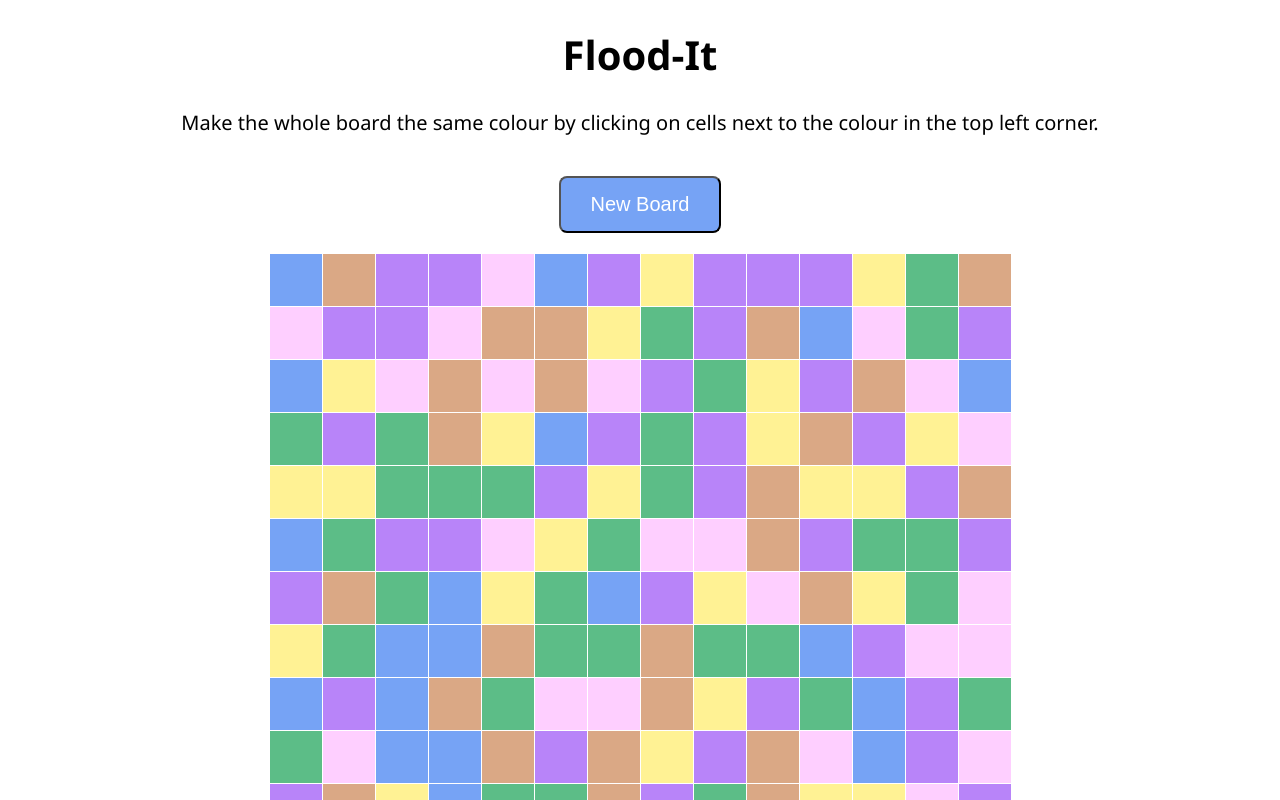
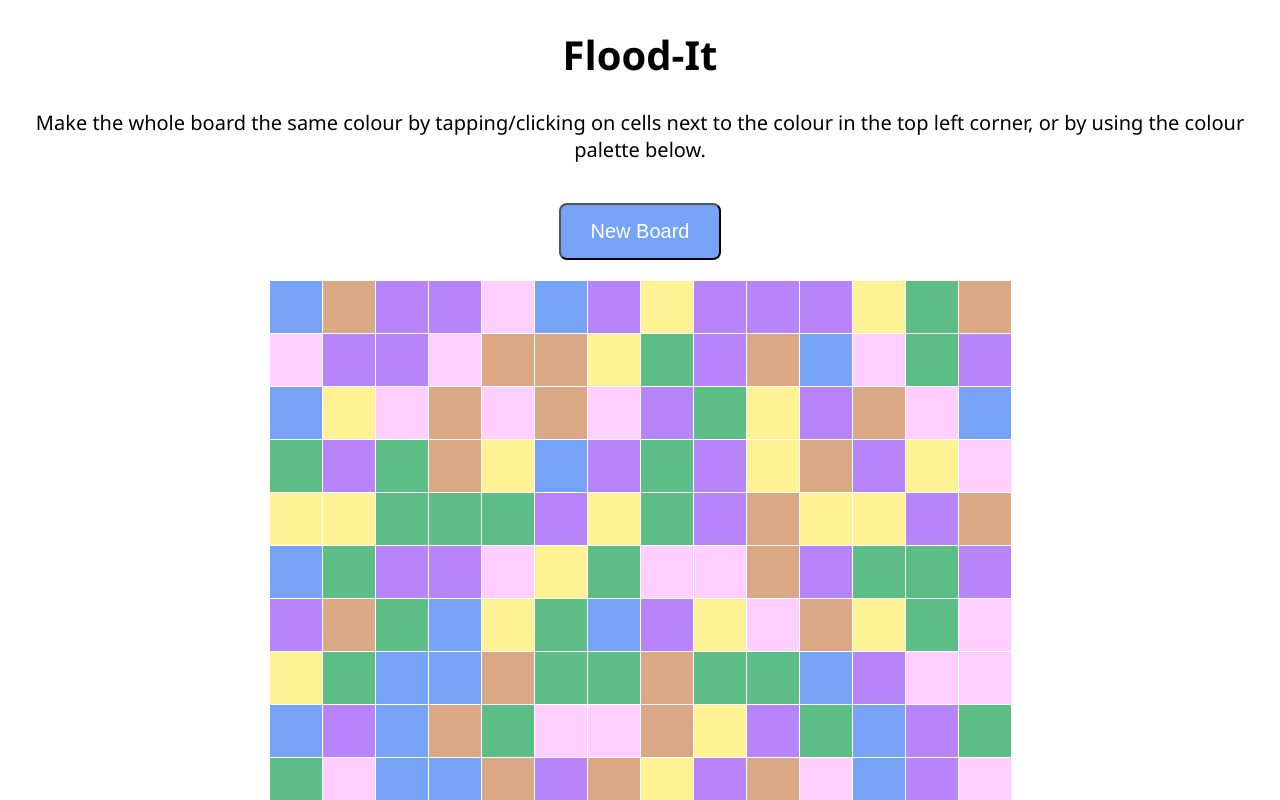
Before and after one commit to Velitheda/react-flood-it, a React (Create React App) app: page / in a window 1280 px wide. Shown: the top 800 px of the page. Built offline with nearby package versions, Linux system fonts and the light colour scheme.

Commit message:
Updated instructions

```diff
--- a/src/components/Board.tsx
+++ b/src/components/Board.tsx
@@ -27,7 +27,7 @@ class Board extends React.Component<IBoardProps, IBoardState> {
       <div className="board">
         <div className="instructions">
           <h1>Flood-It</h1>
-          <p>Make the whole board the same colour by clicking on cells next to the colour in the top left corner.</p>
+          <p>Make the whole board the same colour by tapping/clicking on cells next to the colour in the top left corner, or by using the colour palette below.</p>
         </div>
         <div className="game">
           <button onClick={this.newBoard}>New Board</button>
```
